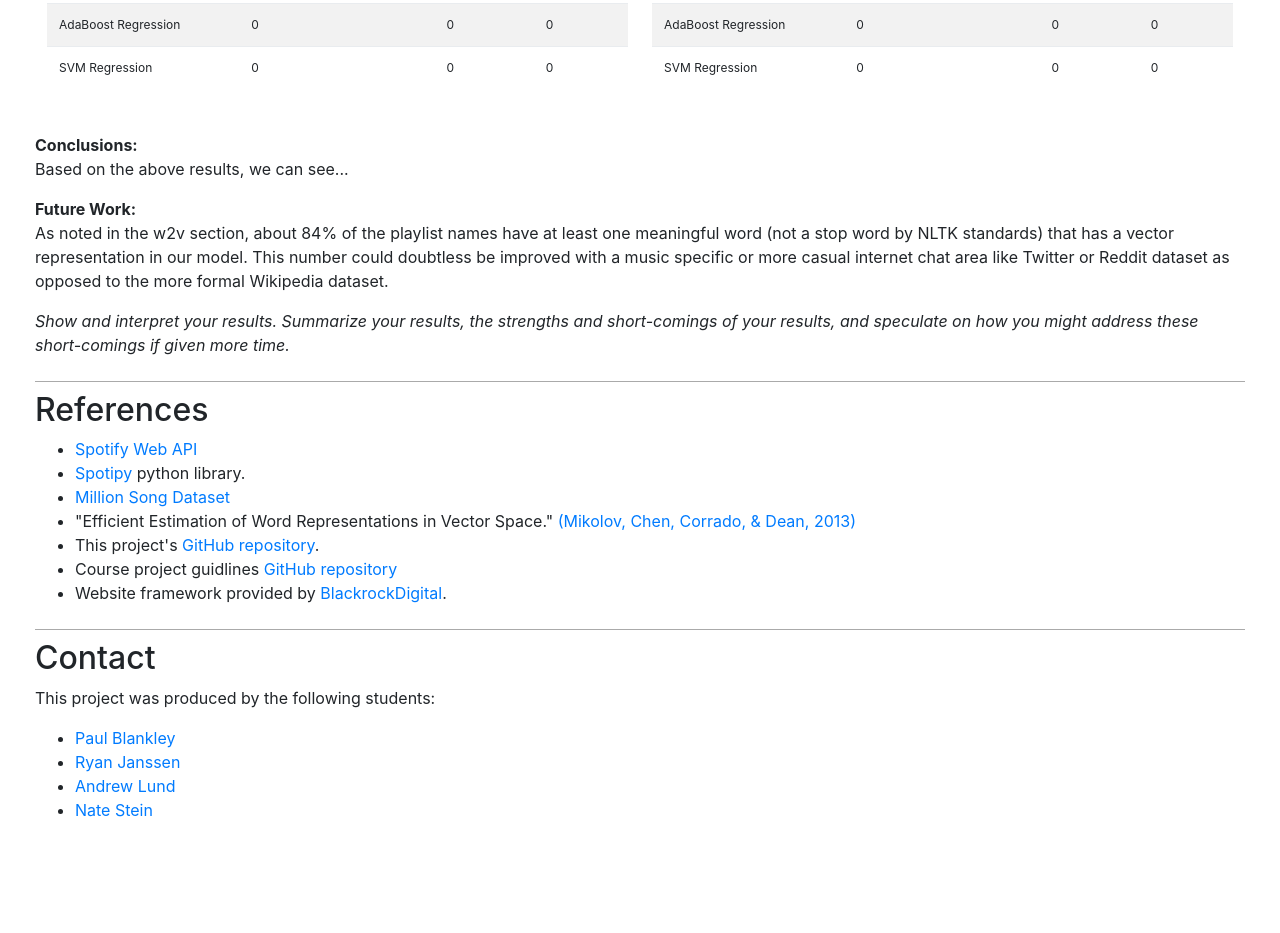
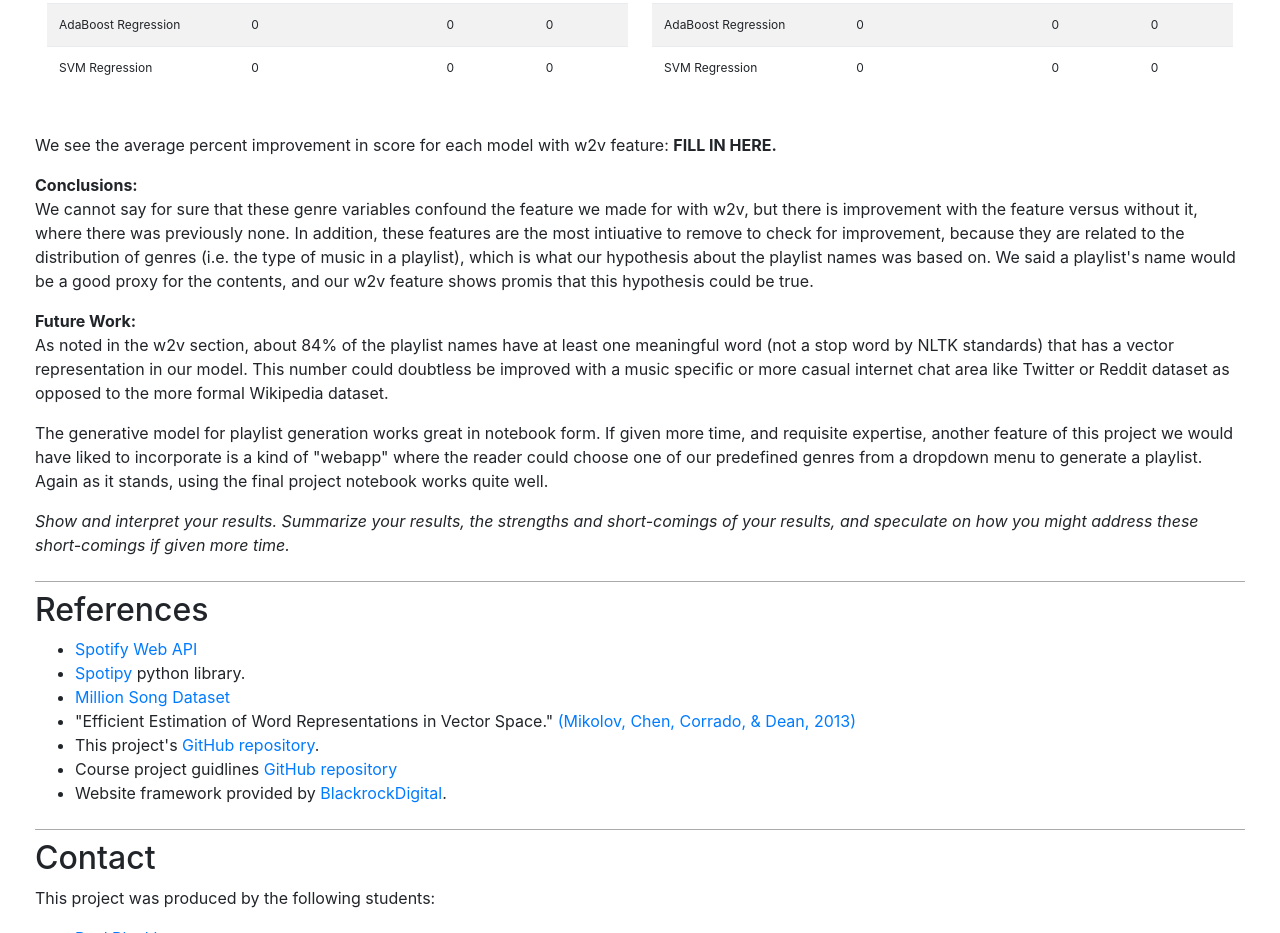
Before and after one commit to ac209-project/ac209-project, a website: page docs/index.html in a window 1280 px wide. Shown: the part 8553-9486 px from the top of the page. Before the commit the page ends 9411 px from the top, so only its background shows below. Drawn offline with Linux system fonts and the light colour scheme.

Commit message:
index update

```diff
--- a/docs/index.html
+++ b/docs/index.html
@@ -645,8 +645,17 @@
                         </tbody>
                     </table>
                     <p>
+                        We see the average percent improvement in score for each model with w2v feature: <b>FILL IN HERE.</b>
+                    </p>
+                    <p>
                         <b>Conclusions:</b><br>
-                        Based on the above results, we can see...
+                        We cannot say for sure that these genre variables confound the feature we made for with w2v,
+                        but there is improvement with the feature versus without it, where there was previously none. In
+                        addition, these features are the most intiuative to remove to check for improvement,
+                        because they are related to the distribution of genres (i.e. the type of music in a playlist),
+                        which is what our hypothesis about the playlist names was based on. We said a playlist's name
+                        would be a good proxy for the contents, and our w2v feature shows promis that this hypothesis
+                        could be true.
 
                     </p>
                     <p>
@@ -657,8 +666,10 @@
                         or Reddit dataset as opposed to the more formal Wikipedia dataset.
                     </p>
                     <p>
-
-
+                        The generative model for playlist generation works great in notebook form. If given more time,
+                        and requisite expertise, another feature of this project we would have liked to incorporate is a
+                        kind of "webapp" where the reader could choose one of our predefined genres from a dropdown menu
+                        to generate a playlist. Again as it stands, using the final project notebook works quite well.
                     </p>
                     <p style="font-style: italic">
                         Show and interpret your results. Summarize your
```
Also changed, not shown: 1 other file.
